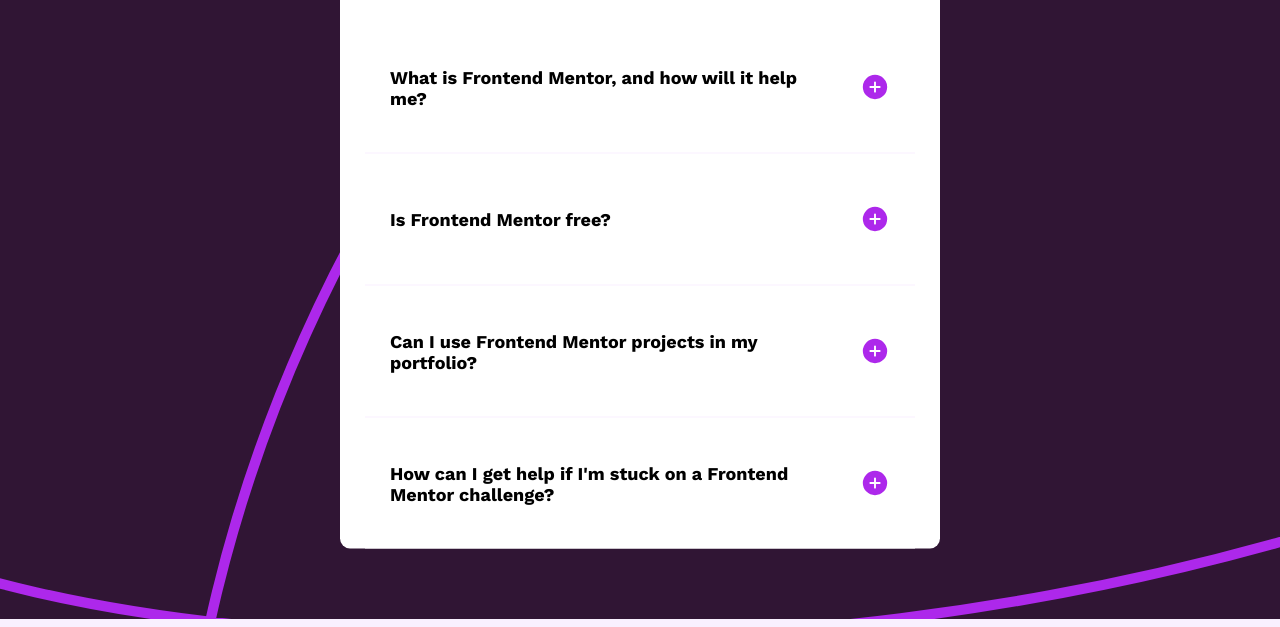
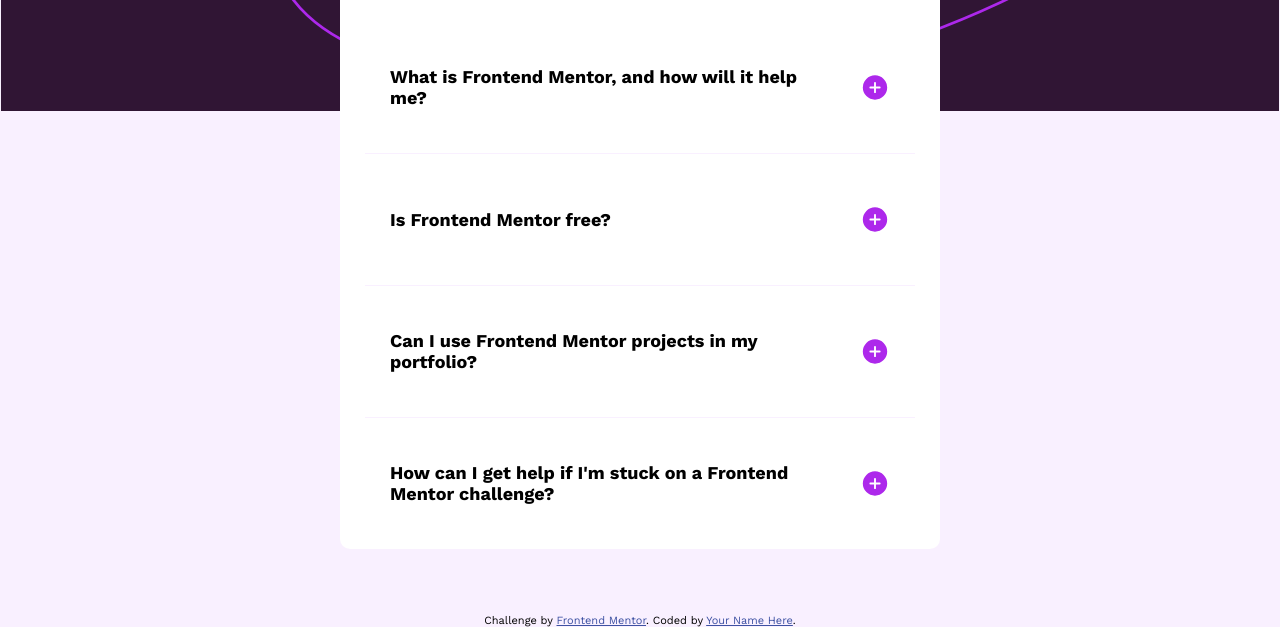
Before and after one commit to MeowB/faq-accordion-main, a plain HTML site: page index.html in a window 1280 px wide. Shown: the part 173-800 px from the top of the page. Drawn offline with Linux system fonts and the light colour scheme.

Commit message:
last commit?

```diff
--- a/main.js
+++ b/main.js
@@ -1,3 +1,9 @@
+accordion()
+
+
+
+function accordion() {
+
 	const acc = document.getElementsByClassName("accordion");
 	let i;
 
@@ -39,3 +45,4 @@
 
 		});
 	}
+}
--- a/style/style.scss
+++ b/style/style.scss
@@ -20,19 +20,21 @@
 body {
 	background-image: url(../assets/images/background-pattern-mobile.svg);
 	background-repeat: no-repeat;
-	background-size: cover;
+	background-size: contain;
 	background-color: $c-light-pink;
+
+    display: flex;
+    justify-content: center; /* Center horizontally */
+    align-items: center; /* Center vertically */
+    height: 100vh; /* Ensure the body covers the entire viewport height */
+	flex-direction: column;
 }
 
 .wrapper {
 	background-color: $c-white;
 	border-radius: 10px;
-	position: absolute;
 	width: 90%;
 	max-width: 600px;
-	top: 50%;
-	left: 50%;
-	transform: translate(-50%, -50%);
 }
 
 header {
@@ -87,3 +89,15 @@
 		}
 	}
 }
+
+footer {
+	position: fixed;
+	bottom: 0;
+}
+
+@media only screen and (min-width: 375px) {
+	body {
+		background-image: url(../assets/images/background-pattern-desktop.svg);
+		justify-content: center; /* Center horizontally */
+	}
+}
```
Also changed, not shown: screenshot.png (added), style/style.css, 3 other files. Lines whose indentation alone changed are shown as unchanged.
